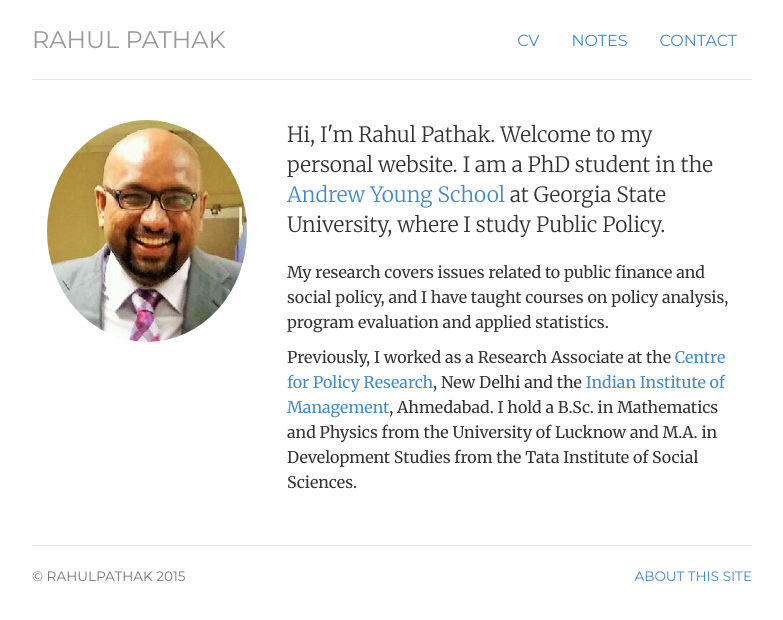
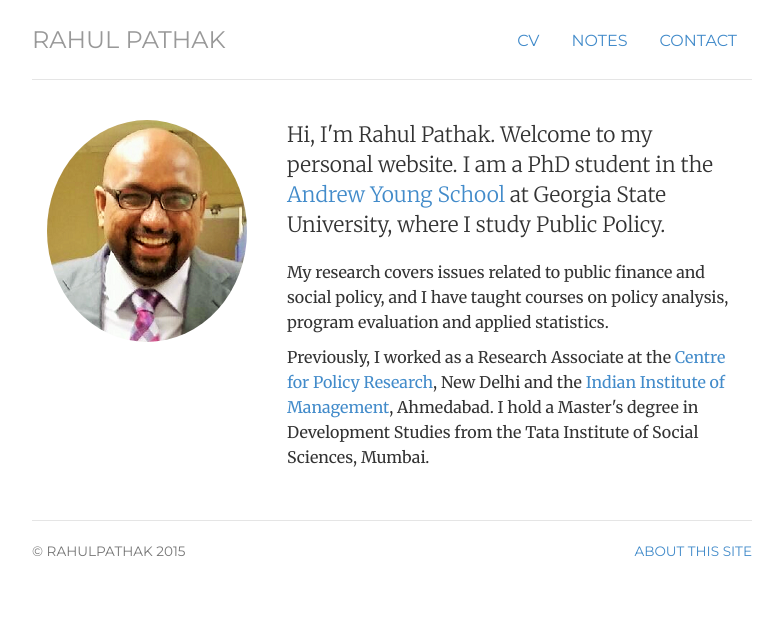
Before and after one commit to pathak-rahul/pathak-rahul.github.io, a Jekyll site: the page built from index.html, in a window 1280 px wide. Shown: the top 620 px of the page, without its empty margins (248-1031 px from the left). Built offline with Jekyll 4.4.1, drawn with Linux system fonts in a browser that asks for light colours.

Commit message:
Update index.html

```diff
--- a/index.html
+++ b/index.html
@@ -18,7 +18,7 @@
 
 	<p>My research covers issues related to public finance and social policy, and I have taught courses on policy analysis, program evaluation and applied statistics.</p>
 
-	<p>Previously, I worked as a Research Associate at the <a href="http://www.cprindia.org/"> Centre for Policy Research</a>, New Delhi and the <a href="http://www.iimahd.ernet.in/"> Indian Institute of Management</a>, Ahmedabad. I hold a B.Sc. in Mathematics and Physics from the University of Lucknow and M.A. in Development Studies from the Tata Institute of Social Sciences. </span>
+	<p>Previously, I worked as a Research Associate at the <a href="http://www.cprindia.org/"> Centre for Policy Research</a>, New Delhi and the <a href="http://www.iimahd.ernet.in/"> Indian Institute of Management</a>, Ahmedabad. I hold a Master's degree in Development Studies from the Tata Institute of Social Sciences, Mumbai. </span>
 </p>
 	</div>
 
```
